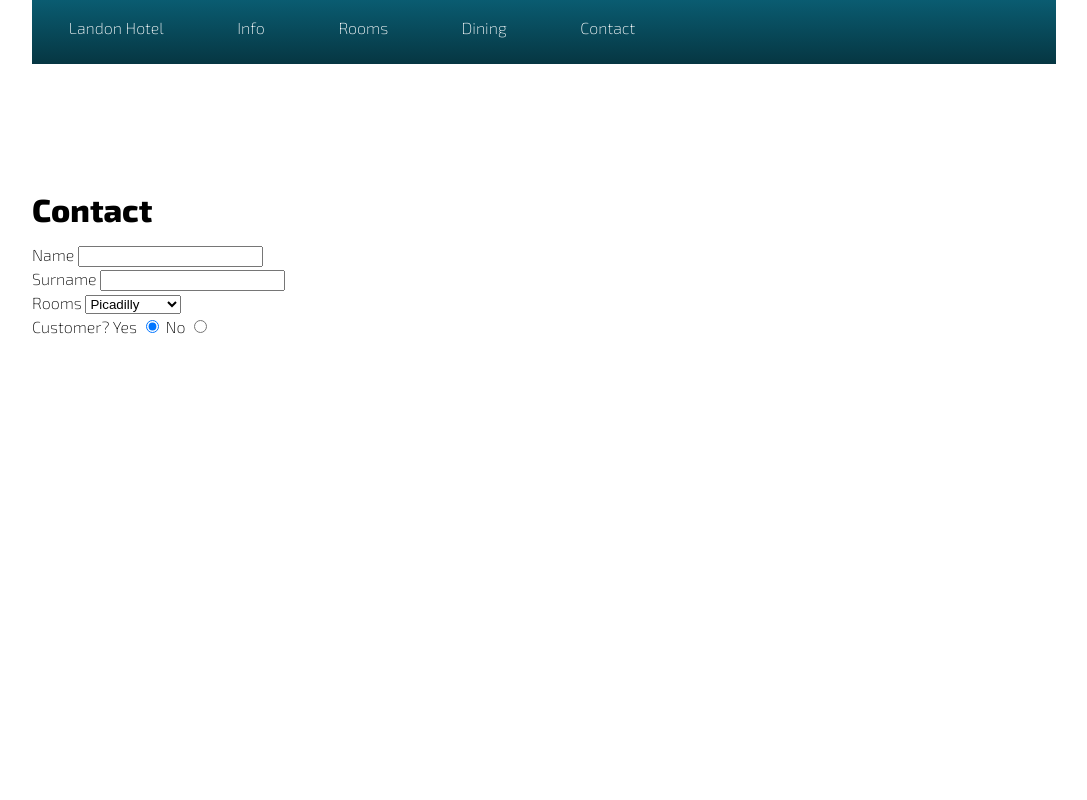
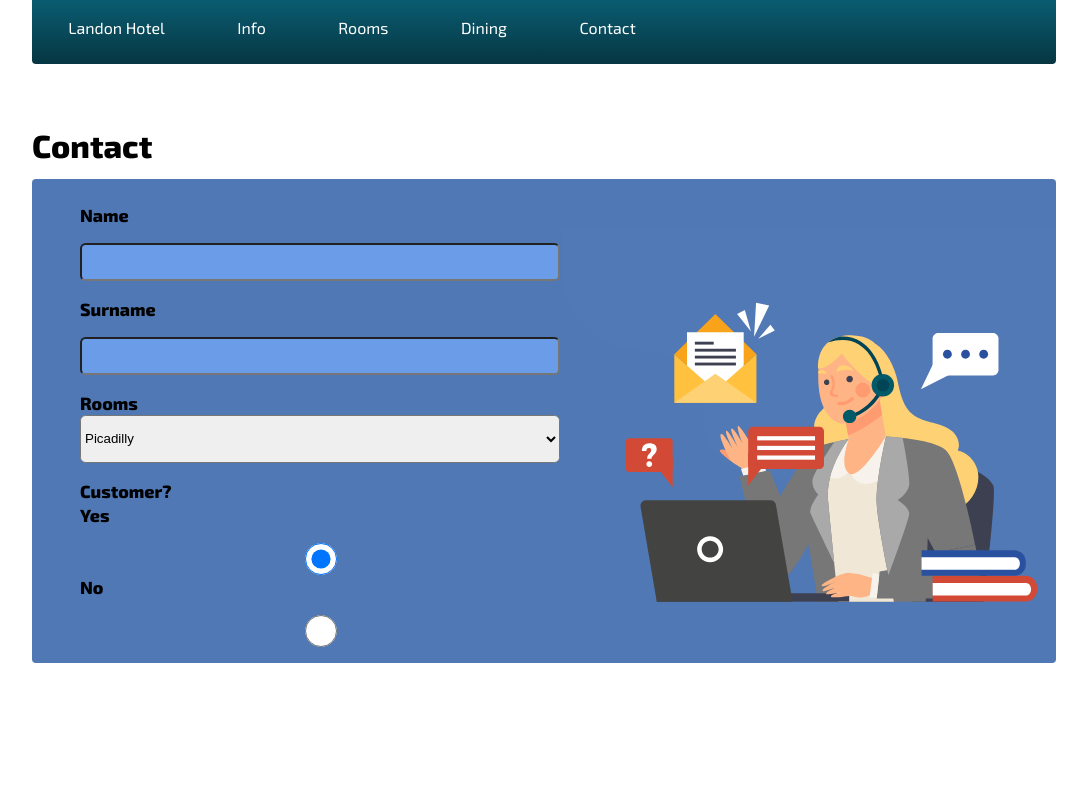
Before and after one commit to bcnActivaRepositorio/itSass, a website: page contact.html in a window 1280 px wide. Shown: the top 800 px of the page, without its empty margins (96-1183 px from the left). Drawn offline with nearby package versions, Linux system fonts and the light colour scheme.

Commit message:
fixing errors

```diff
--- a/contact.html
+++ b/contact.html
@@ -20,8 +20,9 @@
                 </ul>
             </nav>
         </header>
-        <main>
+        <main id="contactMain">
             <h1>Contact</h1>
+            <article class="contactUs">
             <form>
                 <div class="form-group">
                     <label for="nombre">Name</label>
@@ -47,6 +48,12 @@
                     <input type="radio" name="customer" value="0">
                 </div>
             </form>
+            <!--End form-->
+            <section id="myContact">
+                <img src="assets/contact/contact-us.svg" alt="contact us" srcset="">
+            </section>
+
+        </article>
         </main>
 
 
@@ -64,9 +71,6 @@
         </footer>
     </div>
     <script src="js/main.js"></script>
-    <script src="https://cdnjs.cloudflare.com/ajax/libs/jquery/3.6.0/jquery.min.js"
-        integrity="sha512-894YE6QWD5I59HgZOGReFYm4dnWc1Qt5NtvYSaNcOP+u1T9qYdvdihz0PPSiiqn/+/3e7Jo4EaG7TubfWGUrMQ=="
-        crossorigin="anonymous"></script>
 </body>
 
 </html>
--- a/js/main.js
+++ b/js/main.js
@@ -1,11 +1,3 @@
 window.addEventListener("load", function(){
     console.log("Web cargada");
-})
-// onscroll
-window.onscroll = ( function() {
-  sticky();
 });
-
-function sticky(){
-    ($(window).scrollTop() >= 0) ? $('header').addClass('mySticky') : $('header').removeClass('mySticky');
-}
--- /dev/null
+++ b/sass/components/_contact.scss
@@ -0,0 +1,47 @@
+
+.contactUs {
+    background-color: #5078b4;
+    display: flex;
+    justify-content: space-evenly;
+    align-items: center;
+    border-radius: 0.25rem;
+    -webkit-border-radius: 0.25rem;
+    -moz-border-radius: 0.25rem;
+    -ms-border-radius: 0.25rem;
+    -o-border-radius: 0.25rem;
+}
+form {
+    width: 40vw;
+    margin: 0.5rem 0 0 2rem;
+    font-size: 1.1rem;
+    font-weight: bold;
+    .form-group {
+        margin: 1rem 0 1rem 1rem ;
+        display: flex;
+        flex-flow: column nowrap;
+        justify-content: flex-start;
+
+        input {
+            height: 2rem;
+            background-color: #6a9ce7;
+            margin-top: 1rem;
+            border-radius: 0.35rem;
+            -webkit-border-radius: 0.35rem;
+            -moz-border-radius: 0.35rem;
+            -ms-border-radius: 0.35rem;
+            -o-border-radius: 0.35rem;
+}
+        select {
+            height: 3rem;
+            //background-color: #6a9ce7;
+            border-radius: 0.35rem;
+            -webkit-border-radius: 0.35rem;
+            -moz-border-radius: 0.35rem;
+            -ms-border-radius: 0.35rem;
+            -o-border-radius: 0.35rem;
+}
+    }
+}
+#myContact {
+    width: 50%;
+}
--- /dev/null
+++ b/sass/components/_dinning.scss
@@ -0,0 +1,12 @@
+#rooftopcafe,
+#smoothiebar,
+#coffeebar {
+   h2 {
+       text-align: center;
+   }
+   img {
+       display: block;
+       margin: 0 auto;
+       padding: 1.5rem 0 0 0;
+   }
+}
--- a/sass/components/_fonts.scss
+++ b/sass/components/_fonts.scss
@@ -1,7 +1,7 @@
 @import url(https://fonts.googleapis.com/css?family=Exo+2:400,200,600,800);
 
-    body, ul, li {
+    body , ul {
   margin: 0;
   padding: 0;
-  font: 200 1em/1.5em "Exo 2", "Helvetica Neue", Helvetica, Arial, sans-serif;
+  font: 400 1em/1.5em "Exo 2", "Helvetica Neue", Helvetica, Arial, sans-serif;
     }
--- a/sass/components/_footer.scss
+++ b/sass/components/_footer.scss
@@ -4,13 +4,21 @@ footer {
     position: relative;
     bottom: 0;
     width: 100%;
+    border-top-left-radius: 0.25rem;
+    border-top-right-radius: 0.25rem;
+    ul {
+      display: flex;
+      justify-content: space-around;
+      align-items: center;
+
     li {
       display: inline-block;
-      padding: 0 10px;
+      margin: 0.5rem 0;
       a img {
         width: 30px;
         border-radius: 50%;
         overflow: hidden;
       }
+      }
     }
   }
--- a/sass/components/_header.scss
+++ b/sass/components/_header.scss
@@ -1,23 +1,4 @@
-/*header {
-    height: 3rem;
-    background-image: linear-gradient(to bottom, #0a5c71, #063642);
-    position: relative;
-  }
-     nav {
-      position: absolute;
-      bottom: 2px;
-      li {
-        display: inline-block;
-        margin: 0 1rem;
-        vertical-align: baseline;
-        padding-bottom: 1rem;
-        a {
-          text-decoration: none;
-          color: #FFFFFF;
 
-        }
-      }
-    } */
     @mixin flexRowCenter {
       display: flex;
       flex-flow: row nowrap;
@@ -26,12 +7,15 @@
     header{
       height: 4rem;
       background-image: linear-gradient(to bottom, #0a5c71, #063642);
-      position: relative;
+      position: fixed;
       top: 0;
-      width: 100%;
+      width: 80vw;
+      z-index: 100;
+      border-bottom-right-radius: 0.25rem;
+      border-bottom-left-radius: 0.25rem;
     }
     nav {
-      position: fixed;
+      position: relative;
       width: 50vw;
 
       ul {
@@ -47,6 +31,7 @@
             text-decoration: none;
             color: #FFFFFF;
 
+
           }
       }
     }
--- /dev/null
+++ b/sass/components/_info.scss
@@ -0,0 +1,10 @@
+section {
+
+    ul {
+
+        padding-left: 3rem;
+        li{
+            margin: 1rem 0;
+        }
+    }
+}
--- a/sass/components/_main.scss
+++ b/sass/components/_main.scss
@@ -18,13 +18,13 @@ body{
     margin: 0 auto;
 }
 main {
-    position: relative;
+    //position: relative;
     min-height: 100vh;
     margin-top: 7rem;
     padding-bottom: 5rem;
     @include flexColumnCenter();
 
-    article  {
+    .content  {
       //
        .gallery {
         @include flexRowCenter();
@@ -36,6 +36,6 @@ main {
     }
 }
 img {
-    max-width: 80vw;
+    max-width: 40vw;
     height: auto;
 }
--- a/sass/styles.scss
+++ b/sass/styles.scss
@@ -1,6 +1,9 @@
 // "one ring to rule them all"
 
-  @import "./components/fonts";
-  @import "./components/header";
-  @import "./components/main";
-  @import "./components/footer";
+  @import "components/fonts";
+  @import "components/header";
+  @import "components/main";
+  @import "components/footer";
+  @import "components/info";
+  @import "components/dinning";
+  @import "components/contact";
```
Also changed, not shown: dining.html (+0 -3 lines), index.html (+2 -2 lines), info.html (+0 -3 lines), rooms.html (+0 -3 lines), assets/contact/contact-us.svg (added), css/styles.css, 1 other file.
